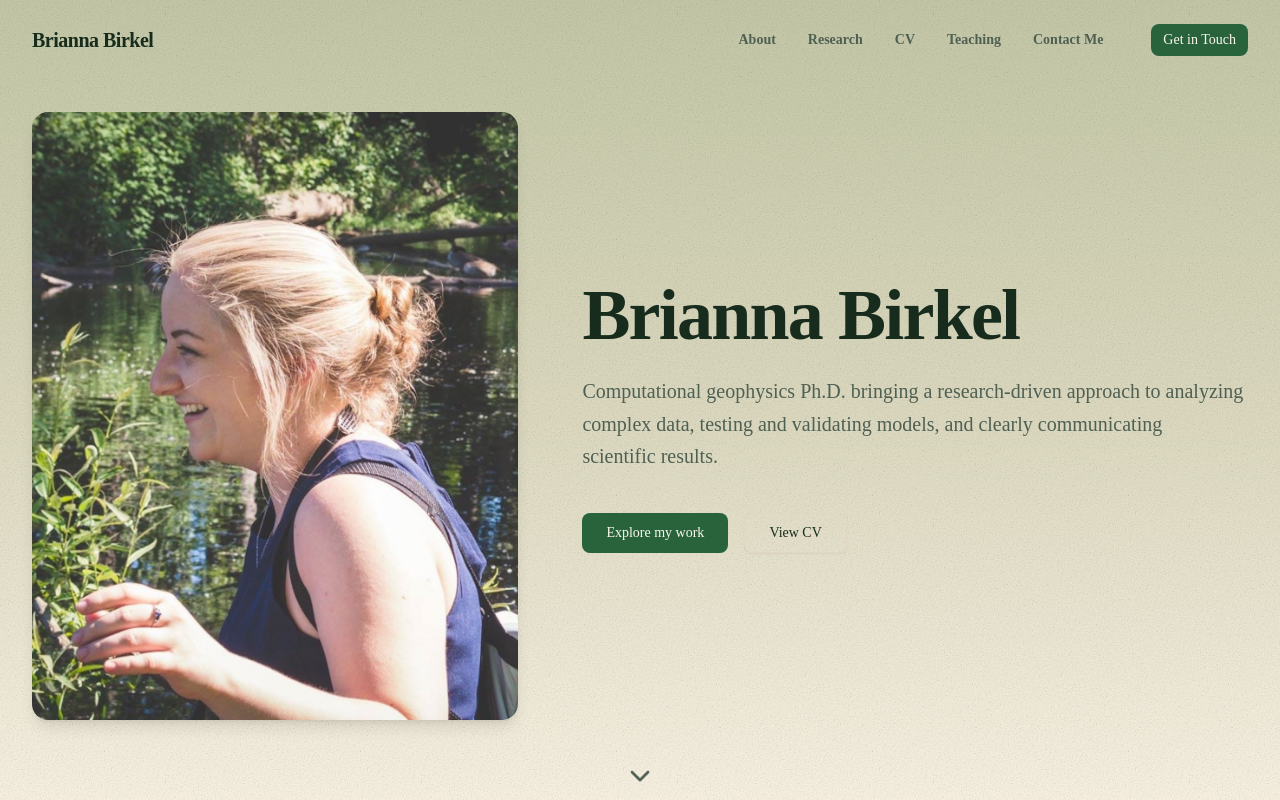
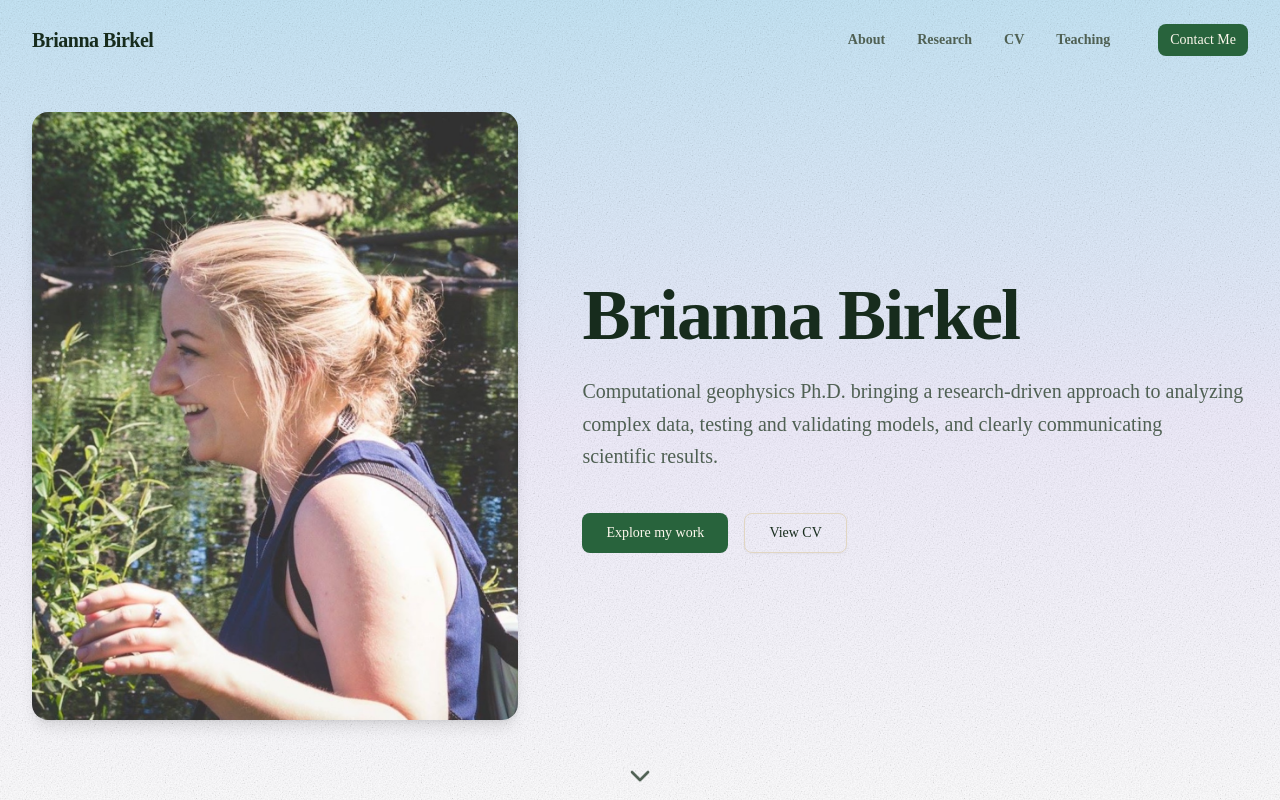
Before and after one commit to bcbirkel/research-portfolio, a Next.js app: page / in a window 1280 px wide. Shown: the top 800 px of the page. Built offline with nearby package versions, Linux system fonts and the light colour scheme; a web font is replaced by a local one.

Commit message:
Consolidate contact navigation and use blue-to-white hero fade

```diff
--- a/app/globals.css
+++ b/app/globals.css
@@ -5,7 +5,7 @@
 
 :root {
   /* Light portfolio palette: cream, forest green, light blue */
-  --background: oklch(0.97 0.02 85);
+  --background: oklch(0.99 0 0);
   --foreground: oklch(0.27 0.04 152);
   --card: oklch(0.99 0.012 85);
   --card-foreground: oklch(0.27 0.04 152);
@@ -142,8 +142,8 @@
 #hero {
   background: linear-gradient(
     to bottom,
-    color-mix(in oklch, var(--sage) 42%, var(--background)) 0%,
-    color-mix(in oklch, var(--sage) 24%, var(--background)) 50%,
+    var(--secondary) 0%,
+    color-mix(in oklch, var(--secondary) 50%, var(--background)) 50%,
     var(--background) 100%
   );
   color: var(--foreground);
--- a/components/navigation.tsx
+++ b/components/navigation.tsx
@@ -25,7 +25,6 @@ export function Navigation() {
     { label: "Research", href: "#projects" },
     { label: "CV", href: "#resume" },
     { label: "Teaching", href: "#teaching" },
-    { label: "Contact Me", href: "#links" },
   ]
 
   const handleNavClick = (e: React.MouseEvent<HTMLAnchorElement>) => {
@@ -63,7 +62,7 @@ export function Navigation() {
               ))}
               <Button asChild size="sm" className="ml-4">
                 <a href="#links" onClick={handleNavClick}>
-                  Get in Touch
+                  Contact Me
                 </a>
               </Button>
             </div>
@@ -108,7 +107,7 @@ export function Navigation() {
                   setIsMobileMenuOpen(false)
                 }}
               >
-                Get in Touch
+                Contact Me
               </a>
             </Button>
           </div>
```
